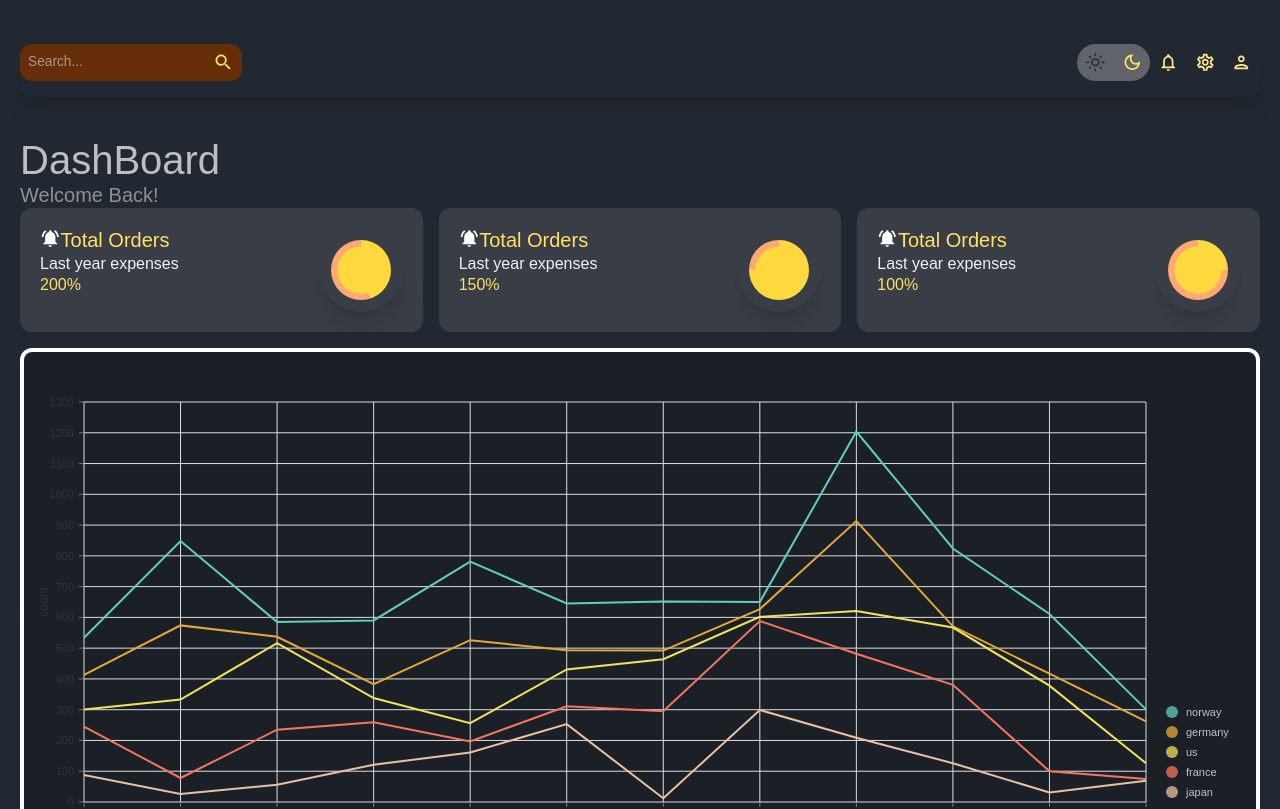
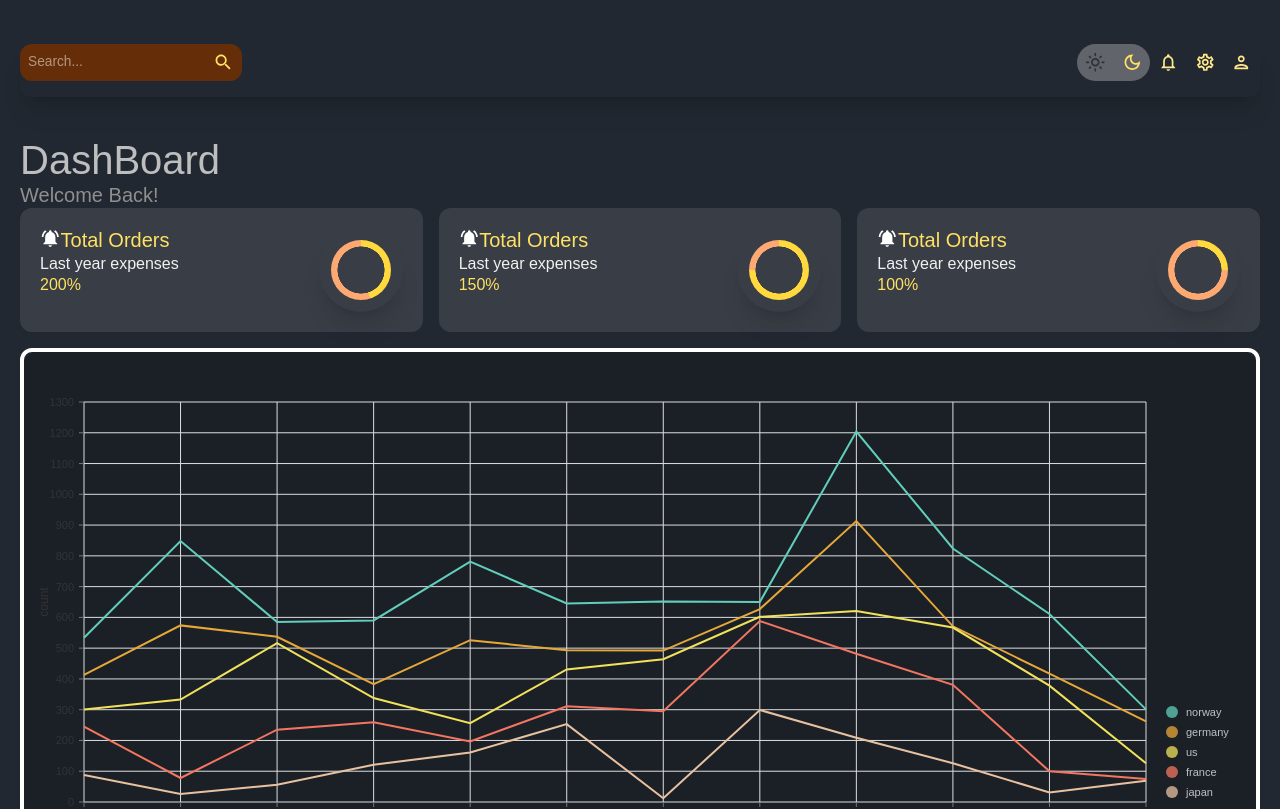
Before and after one commit to AVAniketh0905/AdminDashboard, a Next.js app: page / in a window 1280 px wide. Shown: the top 809 px of the page. Built offline with nearby package versions, Linux system fonts and the light colour scheme.

Commit message:
refactoring left

```diff
--- a/components/progress.tsx
+++ b/components/progress.tsx
@@ -11,7 +11,7 @@ export default function ProgressBar({ progress = "0.75", size = 60 }) {
 
     return (
         <Box sx={{
-            background: `radial-gradient(${colors.yellowAccent[500]} 55%, transparent 56%), conic-gradient(${colors.yellowAccent[500]} 0deg ${angle}deg, ${colors.orangeAccent[300]} ${angle}deg 360deg)
+            background: `radial-gradient(${isLightMode ? colors.greyAccent[800] : colors.greyAccent[500]} 55%, transparent 56%), conic-gradient(${colors.yellowAccent[500]} 0deg ${angle}deg, ${colors.orangeAccent[300]} ${angle}deg 360deg)
             ${colors.whiteAccent[600]}`,
             borderRadius: "50%",
             width: `${size}px`,
```
